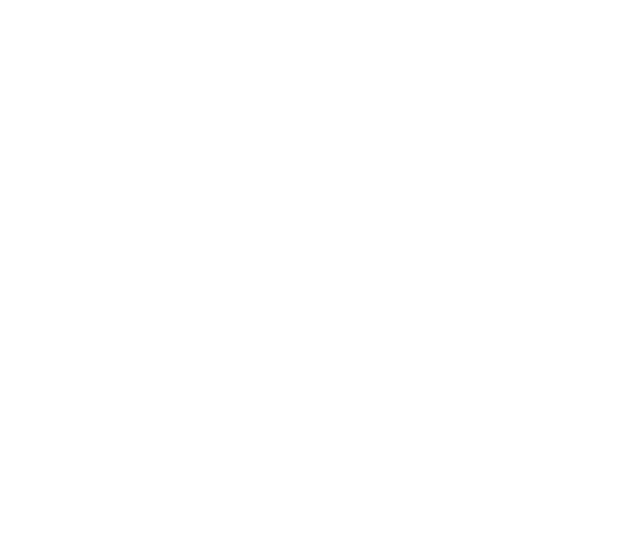
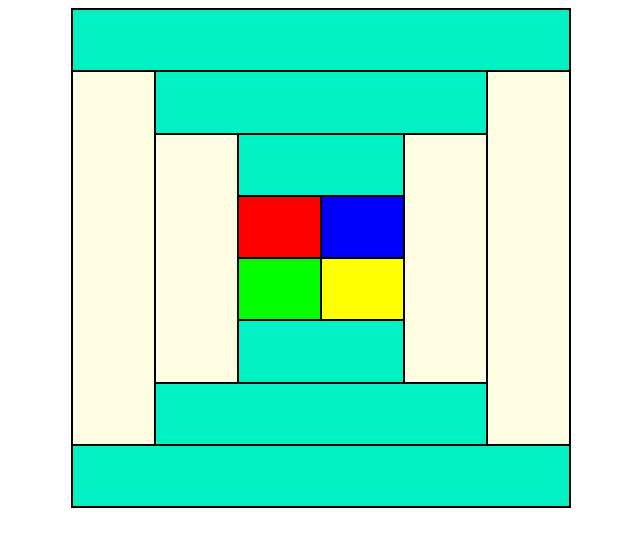
Before and after one commit to Tahicodia/web-technologies, a plain HTML site: page lab-03/project_parts/Task1.html in a window 1280 px wide. Shown: the whole page, without its empty margins (319-959 px from the left). Drawn offline with Linux system fonts and the light colour scheme.

Commit message:
Add completed Task1

```diff
--- a/lab-03/project_parts/Task1.html
+++ b/lab-03/project_parts/Task1.html
@@ -9,7 +9,40 @@
 </head>
 <body>
   <header></header>
-  <main></main>
+  <main>
+    <table border="1" align="center"; style="border-collapse: collapse; width: 500px; height: 500px; border: 2px solid black;">
+        <tr>
+            <td colspan="6" bgcolor="#00f2c3" style="border: 2px solid black;"></td>
+        </tr>
+        <tr>
+            <td rowspan="6" bgcolor="#fffde1" style="border: 2px solid black;"></td>
+            <td colspan="4" bgcolor="#00f2c3" style="border: 2px solid black;"></td>
+            <td rowspan="6" bgcolor="#fffde1" style="border: 2px solid black;"></td>
+        </tr>
+        <tr>
+            <td rowspan="4" bgcolor="#fffde1" style="border: 2px solid black;"></td>
+            <td colspan="2" bgcolor="#00f2c3" style="border: 2px solid black;"></td>
+            <td rowspan="4" bgcolor="#fffde1" style="border: 2px solid black;"></td>
+        </tr>
+        <tr>
+            <td bgcolor="#ff0000" style="border: 2px solid black;"></td>
+            <td bgcolor="#0000ff" style="border: 2px solid black;"></td>
+        </tr>
+        <tr>
+            <td bgcolor="#00ff00" style="border: 2px solid black;"></td>
+            <td bgcolor="#ffff00" style="border: 2px solid black;"></td>
+        </tr>
+        <tr>
+            <td colspan="2" bgcolor="#00f2c3" style="border: 2px solid black;"></td>
+        </tr>
+        <tr>
+            <td colspan="4" bgcolor="#00f2c3" style="border: 2px solid black;"></td>
+        </tr>
+        <tr>
+            <td colspan="6" bgcolor="#00f2c3" style="border: 2px solid black;"></td>
+        </tr>
+    </table>
+  </main>
   <footer></footer>
 </body>
 </html>
```
